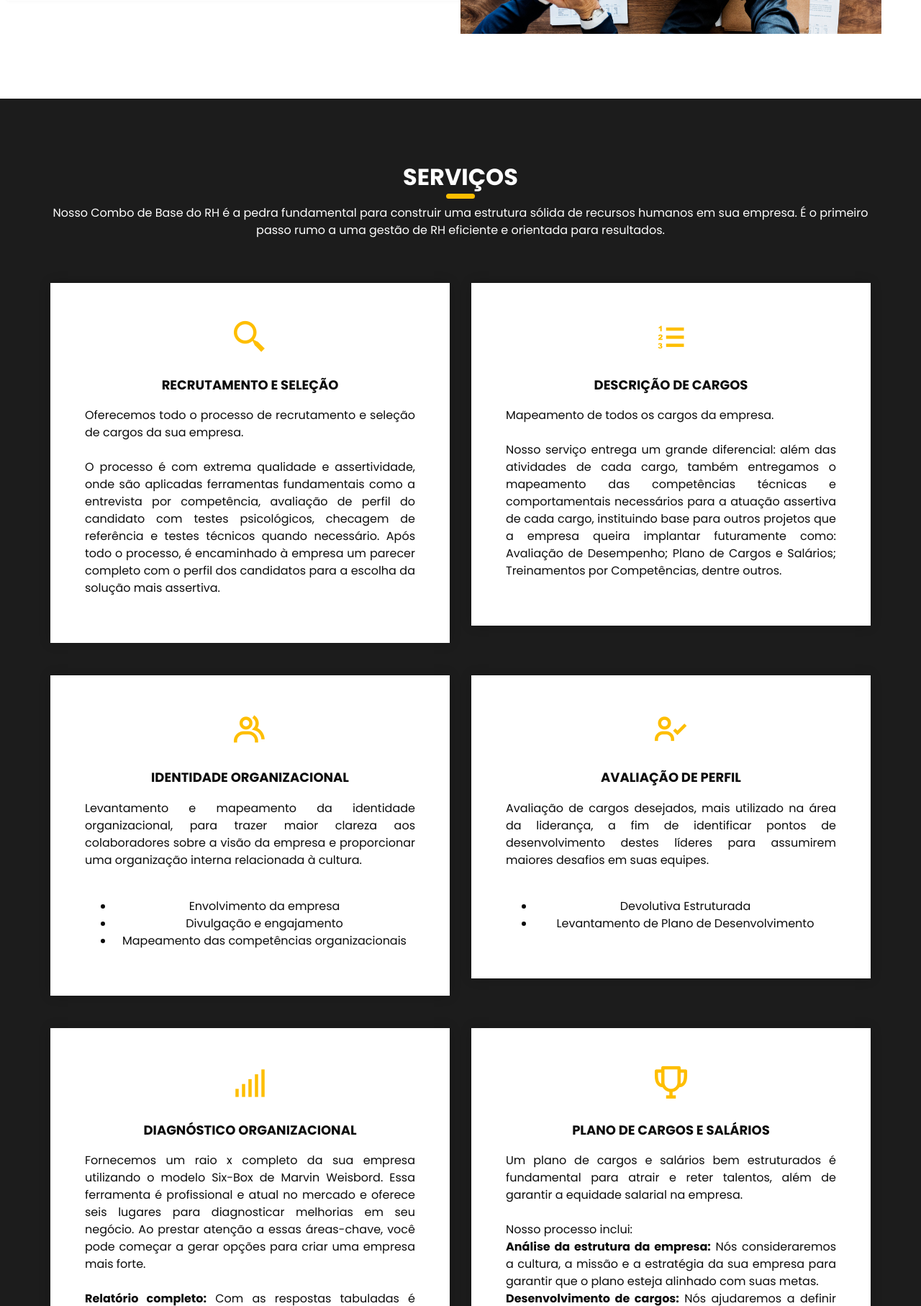
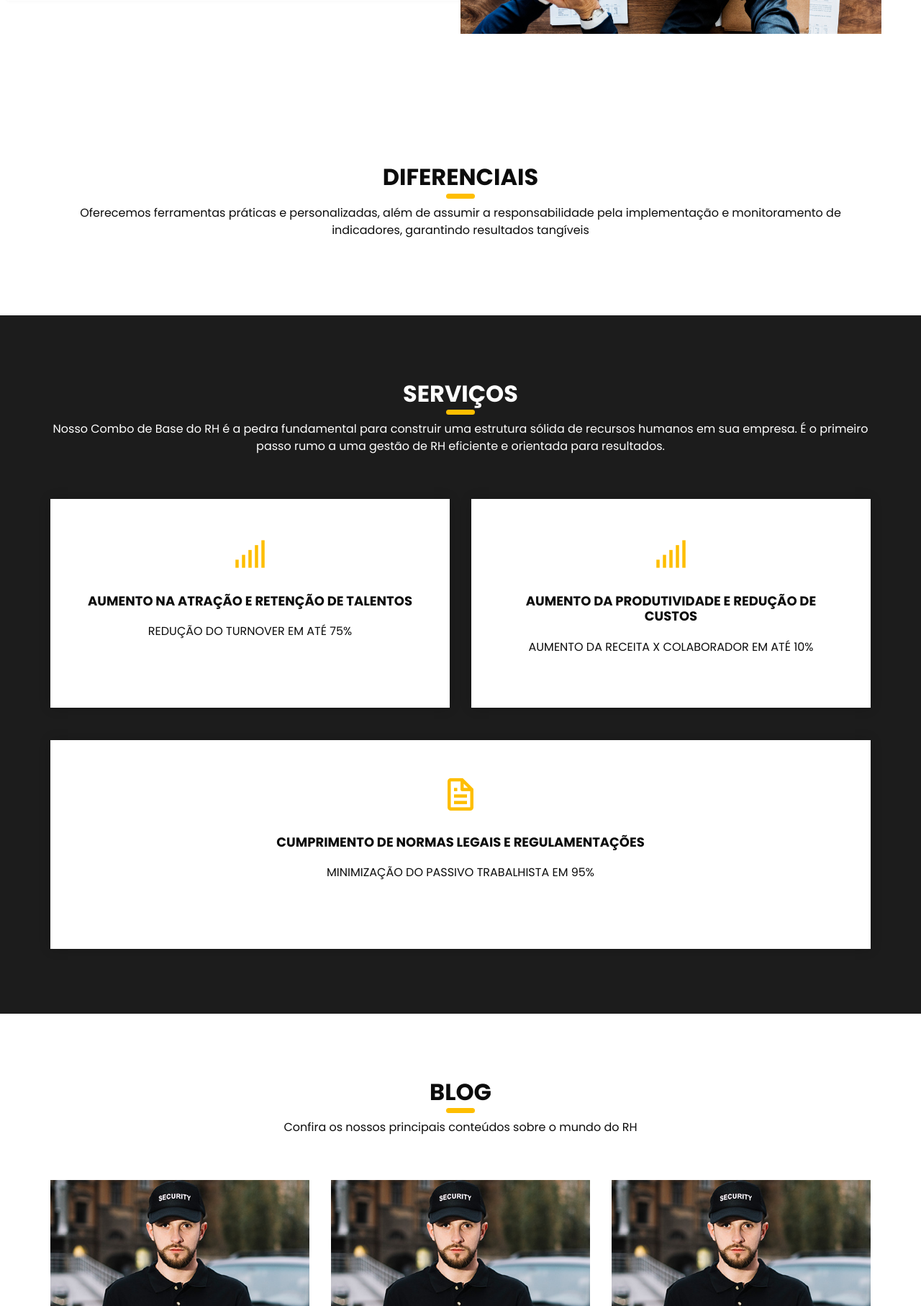
Before and after one commit to IgorOtr/humanalitics.github.io, a PHP site: page /Humanalitics/ in a window 1280 px wide. Shown: the part 1649-3463 px from the top of the page at 72% size. Run offline with PHP 8.4, Linux system fonts and the light colour scheme; some libraries are stand-ins or nearby versions.

Commit message:
edit front-end

```diff
--- a/css/style.css
+++ b/css/style.css
@@ -3,6 +3,10 @@
   font-family: "Poppins", sans-serif;
   color: #0c0c0c;
   background-color: #ffffff;
+}
+
+.difference_section {
+  background-color: #FFFFFF;
 }
 
 .layout_padding {
@@ -519,6 +523,11 @@
   color: #FEBE00;
 }
 
+.service_section .box {
+  min-height: 290px;
+  overflow: hidden;
+}
+
 .client_section {
   text-align: center;
 }
--- a/index.html
+++ b/index.html
@@ -260,6 +260,19 @@
 
   <!-- service section -->
 
+  <section class="difference_section layout_padding">
+    <div class="container">
+      <div class="heading_container heading_center">
+        <h2>
+          Diferenciais
+        </h2>
+        <p>
+          Oferecemos ferramentas práticas e personalizadas, além de assumir a responsabilidade pela implementação e monitoramento de indicadores, garantindo resultados tangíveis
+        </p>
+      </div>
+    </div>
+  </section>
+
   <section class="service_section layout_padding">
     <div class="container">
       <div class="heading_container heading_center">
@@ -275,17 +288,14 @@
         <div class="col-md-6">
           <div class="box p-5">
             <div class="img-box">
-              <i class='bx bx-search-alt-2' ></i>
+              <i class='bx bx-signal-5'></i>
             </div>
             <div class="detail-box">
               <h6>
-                Recrutamento e Seleção
+                 AUMENTO NA ATRAÇÃO E RETENÇÃO DE TALENTOS
               </h6>
-              <p class="text-justify">
-                Oferecemos todo o processo de recrutamento e seleção de cargos da sua empresa.
-                <br>
-                <br>
-                O processo é com extrema qualidade e assertividade, onde são aplicadas ferramentas fundamentais como a entrevista por competência, avaliação de perfil do candidato com testes psicológicos, checagem de referência e testes técnicos quando necessário. Após todo o processo, é encaminhado à empresa um parecer completo com o perfil dos candidatos para a escolha da solução mais assertiva.
+              <p class="text-center">
+                REDUÇÃO DO TURNOVER EM ATÉ 75%
               </p>
             </div>
           </div>
@@ -293,104 +303,29 @@
         <div class="col-md-6">
           <div class="box p-5">
             <div class="img-box">
-              <i class='bx bx-list-ol' ></i>
+              <i class='bx bx-signal-5'></i>
             </div>
             <div class="detail-box">
               <h6>
-                Descrição de Cargos
+                AUMENTO DA PRODUTIVIDADE E REDUÇÃO DE CUSTOS
               </h6>
-              <p class="text-justify">
-                Mapeamento de todos os cargos da empresa.
-                <br>
-                <br>
-                Nosso serviço entrega um grande diferencial: além das atividades de cada cargo, também entregamos o mapeamento das competências técnicas e comportamentais necessários para a atuação assertiva de cada cargo, instituindo base para outros projetos que a empresa queira implantar futuramente como: Avaliação de Desempenho; Plano de Cargos e Salários; Treinamentos por Competências, dentre outros.
+              <p class="text-center">
+                AUMENTO DA RECEITA X COLABORADOR EM ATÉ 10%
               </p>
             </div>
           </div>
         </div>
-        <div class="col-md-6">
+        <div class="col-md-12">
           <div class="box p-5">
             <div class="img-box">
-              <i class='bx bx-group'></i>
+              <i class='bx bx-file'></i>
             </div>
             <div class="detail-box">
               <h6>
-                Identidade Organizacional
+                CUMPRIMENTO DE NORMAS LEGAIS E REGULAMENTAÇÕES
               </h6>
-              <p class="text-justify">
-                Levantamento e mapeamento da identidade organizacional, para trazer maior clareza aos colaboradores sobre a visão da empresa e proporcionar uma organização interna relacionada à cultura.
-                <br>
-                <br>
-                <ul>
-                  <li>Envolvimento da empresa</li>
-                  <li>Divulgação e engajamento</li>
-                  <li>Mapeamento das competências organizacionais</li>
-                </ul>
-              </p>
-            </div>
-          </div>
-        </div>
-        <div class="col-md-6">
-          <div class="box p-5">
-            <div class="img-box">
-              <i class='bx bx-user-check' ></i>
-            </div>
-            <div class="detail-box">
-              <h6>
-                Avaliação de Perfil
-              </h6>
-              <p class="text-justify">
-                Avaliação de cargos desejados, mais utilizado na área da liderança, a fim de identificar pontos de desenvolvimento destes líderes para assumirem maiores desafios em suas equipes.
-                <br>
-                <br>
-                <ul>
-                  <li>Devolutiva Estruturada</li>
-                  <li>Levantamento de Plano de Desenvolvimento</li>
-                </ul>
-              </p>
-            </div>
-          </div>
-        </div>
-        <div class="col-md-6">
-          <div class="box p-5">
-            <div class="img-box">
-              <i class='bx bx-signal-5' ></i>
-            </div>
-            <div class="detail-box">
-              <h6>
-                Diagnóstico Organizacional
-              </h6>
-              <p class="text-justify">
-                Fornecemos um raio x completo da sua empresa utilizando o modelo Six-Box de Marvin Weisbord. Essa ferramenta é profissional e atual no mercado e oferece seis lugares para diagnosticar melhorias em seu negócio. Ao prestar atenção a essas áreas-chave, você pode começar a gerar opções para criar uma empresa mais forte.
-                <br><br>
-                <strong>Relatório completo:</strong> Com as respostas tabuladas é criado um relatório para apresentação para a empresa com os pontos importantes mapeados e sugestões de propostas de ações.
-                <br>
-                <strong>Plano de ação:</strong> Com base nestas sugestões, é criado então com a aprovação da empresa o plano de ação a ser seguido para trabalhar os pontos levantados.
-              </p>
-            </div>
-          </div>
-        </div>
-        <div class="col-md-6">
-          <div class="box p-5">
-            <div class="img-box">
-              <i class='bx bx-trophy' ></i>
-            </div>
-            <div class="detail-box">
-              <h6>
-                Plano de Cargos e Salários
-              </h6>
-              <p class="text-justify">
-                Um plano de cargos e salários bem estruturados é fundamental para atrair e reter talentos, além de garantir a equidade salarial na empresa.
-                <br><br>
-                Nosso processo inclui:
-                <br>
-                <strong>Análise da estrutura da empresa:</strong> Nós consideraremos a cultura, a missão e a estratégia da sua empresa para garantir que o plano esteja alinhado com suas metas.
-                <br>
-                <strong>Desenvolvimento de cargos:</strong> Nós ajudaremos a definir as descrições de cargos, responsabilidades e requisitos, além de avaliar a classificação de cargos e sua estrutura de remuneração.
-                <br>
-                <strong>Pesquisa salarial:</strong> Utilizaremos dados e tendências do mercado para determinar o salário justo para cada cargo, garantindo a equidade salarial e a competitividade da empresa.
-                <br>
-                <strong>Implementação:</strong> Após a conclusão do plano, nós o ajudaremos a implementá-lo de maneira eficiente, incluindo treinamentos para gerentes e funcionários, além de garantir que ele seja consistentemente aplicado.
+              <p class="text-center">
+                MINIMIZAÇÃO DO PASSIVO TRABALHISTA EM 95%
               </p>
             </div>
           </div>
@@ -538,44 +473,6 @@
     </div>
   </section>
 
-  <!-- end contact section -->
-
-  <!-- team section -->
-
-  <section class="client_section layout_padding">
-    <div class="container ">
-      <div class="heading_container heading_center">
-        <h2>
-          Fundadora
-        </h2>
-      </div>
-      <div id="carouselExampleControls" class="carousel slide" data-ride="carousel">
-        <div class="carousel-inner">
-          <div class="carousel-item active">
-            <div class="box">
-              <div class="img-box">
-                <img src="images/humanalitics/photo_2023-02-09_19-47-22.jpg" style="border-radius: 100%;" alt="">
-              </div>
-              <div class="detail-box">
-                <h4>
-                  Erika Pinheiro
-                </h4>
-                <p>
-                  Profissional de Recursos Humanos apaixonada por transformar e impactar a vida de pessoas e empresas.
-                  <br><br>
-                  Graduada em administração de empresas, me especializei em recursos humanos e atuo há 5 anos na área
-                  administrativa e de recursos humanos, tendo a oportunidade de implementar vários subsistemas desde
-                  Recrutamento e seleção até a gestão de desligamento.
-                </p>
-              </div>
-            </div>
-          </div>
-      </div>
-    </div>
-  </section>
-
-  <!-- end team section -->
-
   <!-- info section -->
   <section class="info_section ">
     <div class="container">
@@ -647,6 +544,7 @@
   <script src="js/bootstrap.js"></script>
   <script src="js/custom.js"></script>
   <script src="https://unpkg.com/boxicons@2.1.4/dist/boxicons.js"></script>
+  <script src="js/app.js"></script>
 </body>
 
 </html>
```
Also changed, not shown: Admin/banner.php (+115 -0 lines), Admin/blog.php (+26 -0 lines), Admin/public/css/style.css (+39 -3 lines), Admin/src/classes/Banner.php (added, +23 -0 lines), Admin/src/classes/Blog.php (added, +23 -0 lines).
